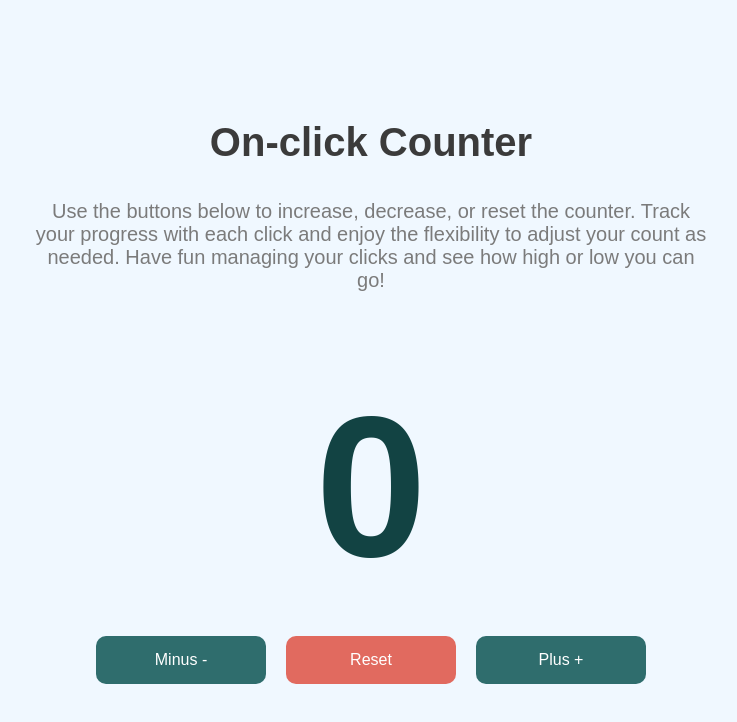
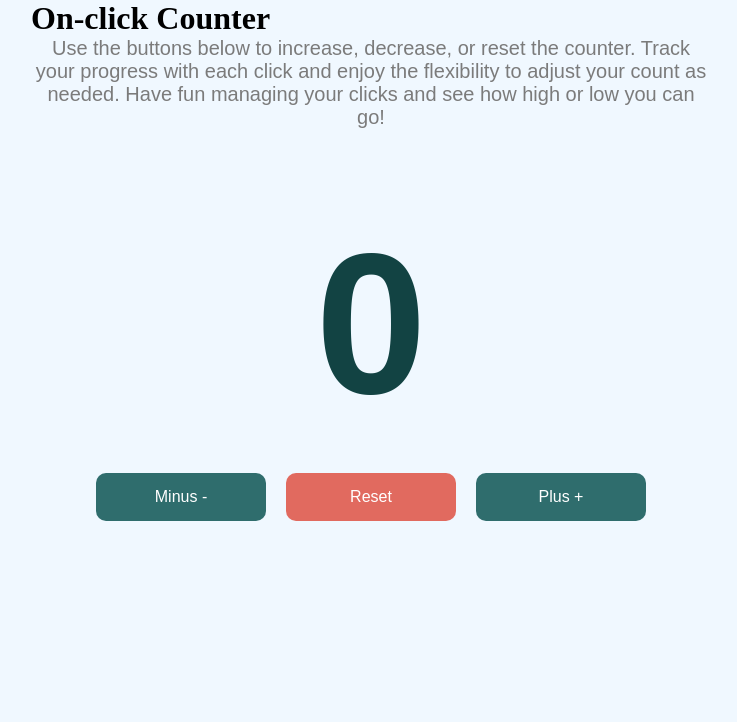
Before and after one commit to ZoryanaSpolska/Counter, a plain HTML site: page index.html in a window 1280 px wide. Shown: the whole page, without its empty margins (269-1006 px from the left). Drawn offline with Linux system fonts and the light colour scheme.

Commit message:
Update style.css

```diff
--- a/style.css
+++ b/style.css
@@ -3,7 +3,7 @@
   padding: 0;
   box-sizing: border-box;
 }
-
+#color
 h1 {
   font-size: 40px;
   margin-bottom: 5px;
```
